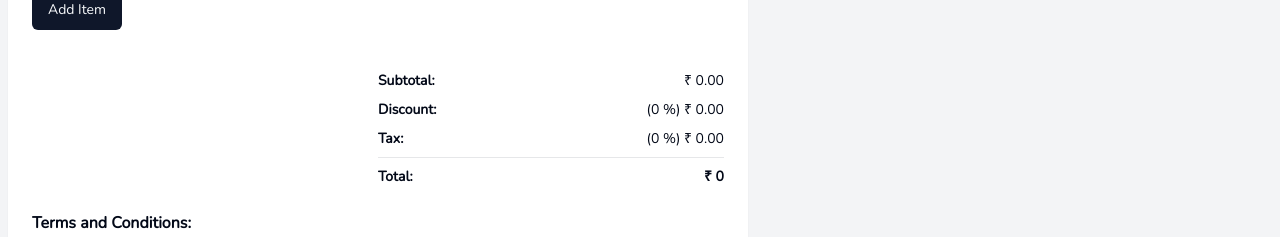
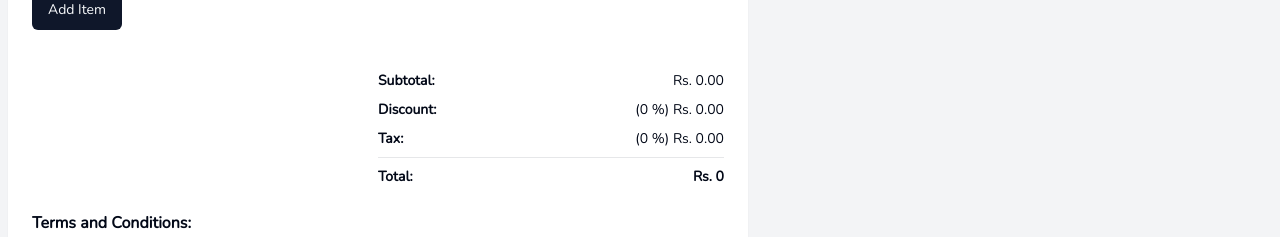
Before and after one commit to namandureja/inveasy, a React (Vite) app: page /invoice/new in a window 1280 px wide. Shown: the part 660-897 px from the top of the page. Built offline with nearby package versions, Linux system fonts and the light colour scheme; no server answers; sample sign-in values are in the browser's storage.

Commit message:
site modifications

```diff
--- a/src/components/InvoiceItem.tsx
+++ b/src/components/InvoiceItem.tsx
@@ -60,7 +60,7 @@ const InvoiceItem = ({
       </td>
       <td className="relative min-w-[100px] md:min-w-[150px]">
         {pdfMode ? (
-          <p className="text-center">₹&nbsp;{price.toFixed(2)}</p>
+          <p className="text-center">Rs.&nbsp;{price.toFixed(2)}</p>
         ) : (
           <>
             <IndianRupee
@@ -108,7 +108,7 @@ const InvoiceItem = ({
       )}
       {pdfMode && (
         <td className="flex items-center justify-center">
-          ₹&nbsp;{(price * qty).toFixed(2)}
+          Rs.&nbsp;{(price * qty).toFixed(2)}
         </td>
       )}
     </tr>
--- a/src/components/InvoiceModal.tsx
+++ b/src/components/InvoiceModal.tsx
@@ -41,6 +41,9 @@ const InvoiceModal = ({
     } catch (error) {
       setLoading(false);
       console.error(error);
+      alert(
+        "Image size is too large, please try again with a smaller image (< 1MB)"
+      );
     }
   };
 
--- a/src/components/InvoiceView.tsx
+++ b/src/components/InvoiceView.tsx
@@ -281,26 +281,26 @@ export default function InvoiceView({
       <div className="flex flex-col items-end space-y-2 pt-6">
         <div className="flex w-full justify-between md:w-1/2">
           <span className="font-bold">Subtotal:</span>
-          <span>₹&nbsp;{subtotal.toFixed(2)}</span>
+          <span>Rs.&nbsp;{subtotal.toFixed(2)}</span>
         </div>
         <div className="flex w-full justify-between md:w-1/2">
           <span className="font-bold">Discount:</span>
           <span>
-            ({invoice.discount || "0"}&nbsp;%)&nbsp;₹&nbsp;
+            ({invoice.discount || "0"}&nbsp;%)&nbsp;Rs.&nbsp;
             {discountRate.toFixed(2)}
           </span>
         </div>
         <div className="flex w-full justify-between md:w-1/2">
           <span className="font-bold">Tax:</span>
           <span>
-            ({invoice.tax || "0"}&nbsp;%)&nbsp;₹&nbsp;
+            ({invoice.tax || "0"}&nbsp;%)&nbsp;Rs.&nbsp;
             {taxRate.toFixed(2)}
           </span>
         </div>
         <div className="flex w-full justify-between border-t border-gray-900/10 pt-2 md:w-1/2">
           <span className="font-bold">Total:</span>
           <span className="font-bold">
-            ₹&nbsp;{total % 1 === 0 ? total : total.toFixed(2)}
+            Rs.&nbsp;{total % 1 === 0 ? total : total.toFixed(2)}
           </span>
         </div>
       </div>
--- a/src/pages/view-invoices.tsx
+++ b/src/pages/view-invoices.tsx
@@ -4,7 +4,7 @@ import { Button } from "@/components/ui/button";
 import { initialInvoice } from "@/data/initialData";
 import { Invoice } from "@/data/types";
 import { useInvoiceQuery } from "@/hooks/queries/useInvoicesQuery";
-import { FileText, Mail, Printer, Table } from "lucide-react";
+import { FileText, Link, Mail, Printer, Table } from "lucide-react";
 import { useEffect, useState } from "react";
 import { useParams } from "react-router-dom";
 import { jsPDF } from "jspdf";
@@ -101,13 +101,28 @@ function ViewInvoicePage() {
         </Button>
         <Button
           onClick={() => {
-            window.print();
+            try {
+              document.execCommand("print", false, null);
+            } catch {
+              window.print();
+            }
           }}
           variant="outline"
           className="flex items-center gap-2"
         >
           <Printer size={18} />
           <span>Print</span>
+        </Button>
+        <Button
+          onClick={() => {
+            if (window.navigator.clipboard)
+              navigator.clipboard.writeText(window.location.href);
+          }}
+          variant="outline"
+          className="flex items-center gap-2"
+        >
+          <Link size={18} />
+          <span>Copy Link</span>
         </Button>
         <Button
           onClick={() => saveCsv(invoice)}
```
